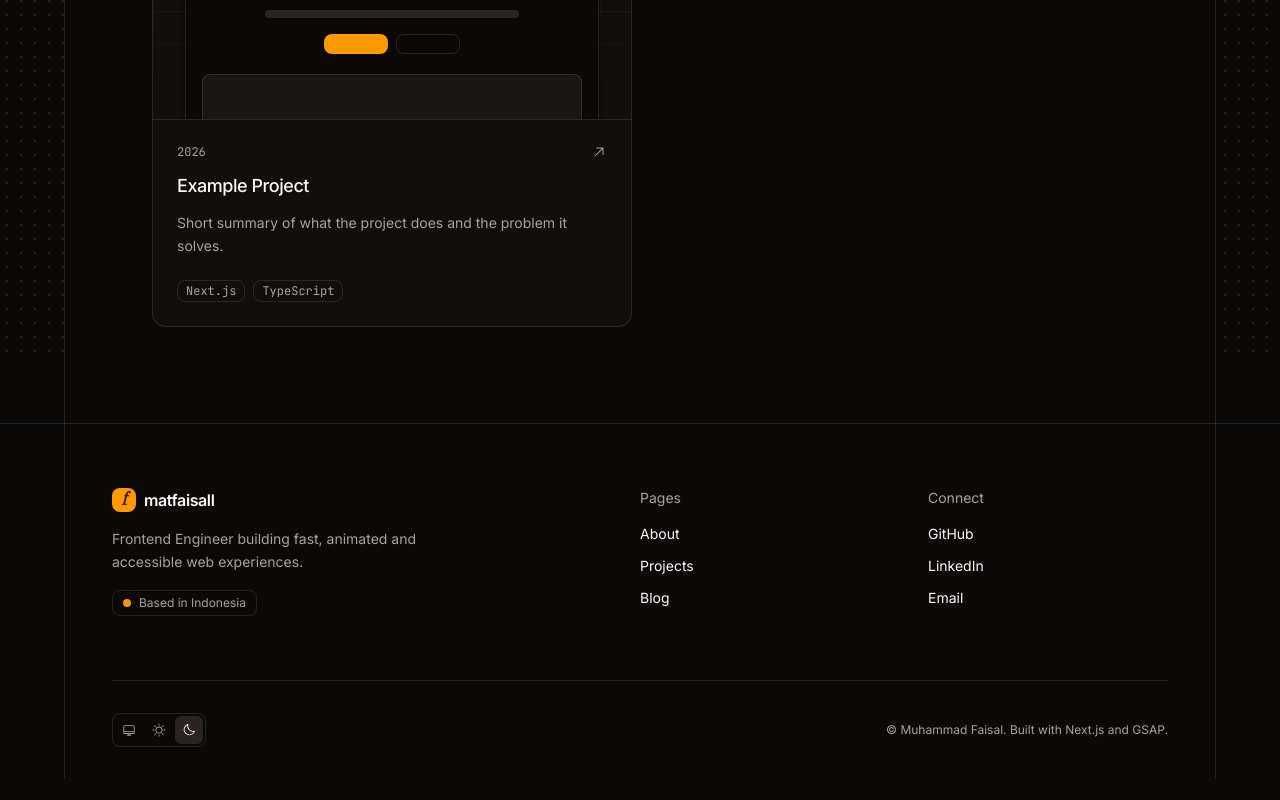
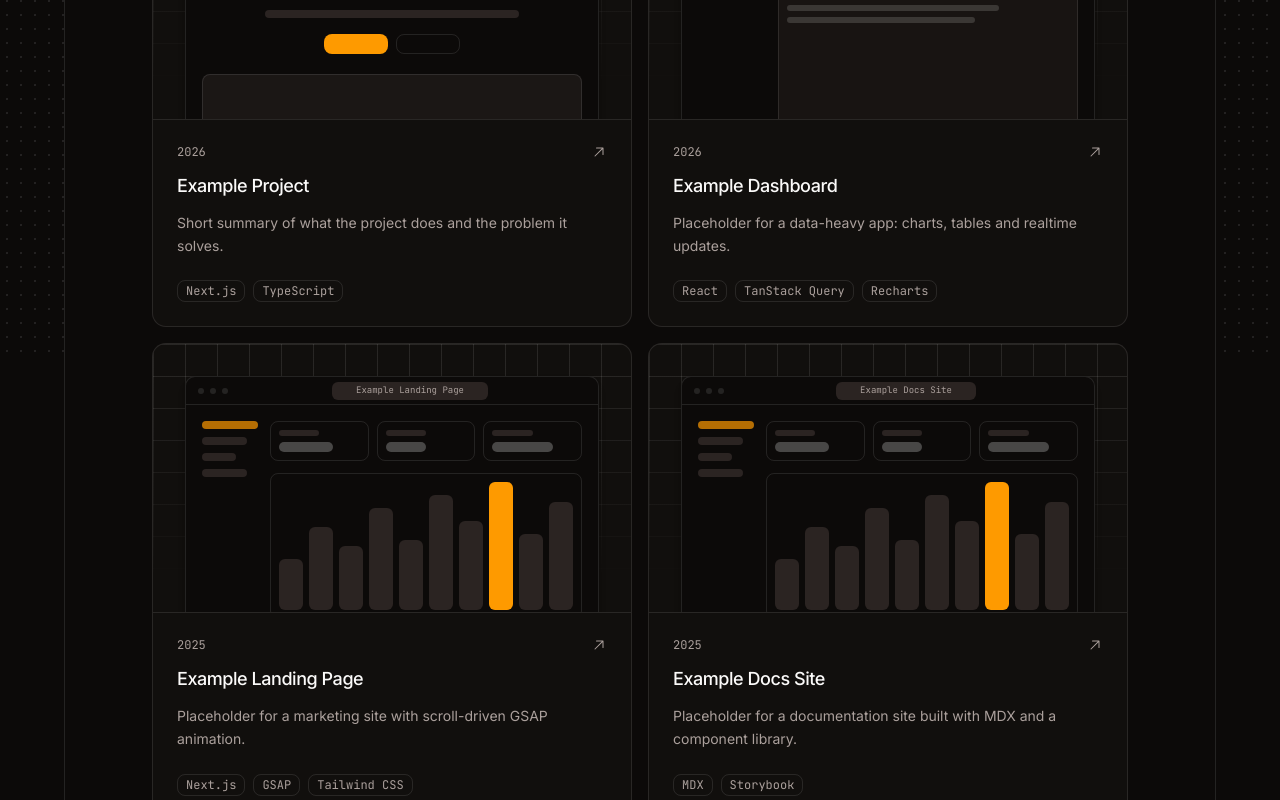
Before and after one commit to matfaisall/matfaisall-dev, a Next.js app: page /projects in a window 1280 px wide. Shown: the part 440-1240 px from the top of the page. Before the commit the page ends 1219 px from the top, so only its background shows below. Built offline with nearby package versions, Linux system fonts and the light colour scheme.

Commit message:
chore(content): add placeholder projects for the home page grid
Three example entries so the featured grid shows its layout. Replace them with real projects
before launch; reverting this commit removes them.

```diff
--- a/src/features/projects/data.ts
+++ b/src/features/projects/data.ts
@@ -2,7 +2,7 @@ import type { Project } from "@/features/projects/types";
 
 // Every entry gets a page at /projects/<slug>, a sitemap entry and a social preview image.
 // Keep at least one entry: with Cache Components, /projects/[slug] needs one slug to prerender.
-// TODO: replace the example with your real projects.
+// TODO: replace the examples with your real projects.
 const projects: Project[] = [
   {
     slug: "example-project",
@@ -10,6 +10,33 @@ const projects: Project[] = [
     summary: "Short summary of what the project does and the problem it solves.",
     year: 2026,
     tags: ["Next.js", "TypeScript"],
+    featured: true,
+    links: { repository: "https://github.com/matfaisall" },
+  },
+  {
+    slug: "example-dashboard",
+    title: "Example Dashboard",
+    summary: "Placeholder for a data-heavy app: charts, tables and realtime updates.",
+    year: 2026,
+    tags: ["React", "TanStack Query", "Recharts"],
+    featured: true,
+    links: { repository: "https://github.com/matfaisall" },
+  },
+  {
+    slug: "example-landing-page",
+    title: "Example Landing Page",
+    summary: "Placeholder for a marketing site with scroll-driven GSAP animation.",
+    year: 2025,
+    tags: ["Next.js", "GSAP", "Tailwind CSS"],
+    featured: true,
+    links: { repository: "https://github.com/matfaisall" },
+  },
+  {
+    slug: "example-docs-site",
+    title: "Example Docs Site",
+    summary: "Placeholder for a documentation site built with MDX and a component library.",
+    year: 2025,
+    tags: ["MDX", "Storybook"],
     featured: true,
     links: { repository: "https://github.com/matfaisall" },
   },
```
